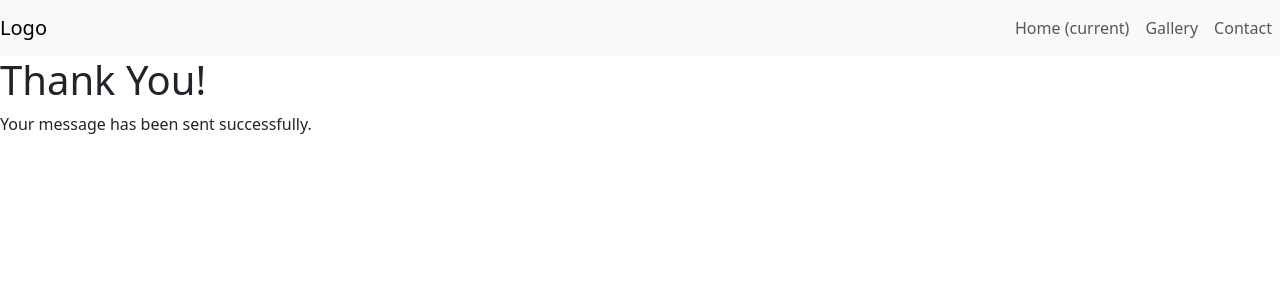
After one commit to ZebaRobert/MK-wood-design, a Django app: template contact/templates/contact/success.html in a window 1280 px wide. The commit adds this page. Shown: the top 300 px of the page. Run offline with Django 5.2, Linux system fonts and the light colour scheme; the template is opened without the code that fills it, so the values that code supplies are empty.

Commit message:
Add templates for success.html and contact.html

```diff
--- /dev/null
+++ b/contact/templates/contact/success.html
@@ -0,0 +1,6 @@
+{% extends 'base.html' %}
+
+{% block content %}
+    <h1>Thank You!</h1>
+    <p>Your message has been sent successfully.</p>
+{% endblock %}
--- a/templates/base.html
+++ b/templates/base.html
@@ -28,7 +28,7 @@
                     <a class="nav-link" href="{% url 'gallery' %}">Gallery</a>
                 </li>
                 <li class="nav-item">
-                    <a class="nav-link" href="#">Contact</a>
+                    <a class="nav-link" href="{% url 'contact' %}">Contact</a>
                 </li>
             </ul>
         </div>
```
Also changed, not shown: contact/templates/contact/contact.html (added, +10 -0 lines).
